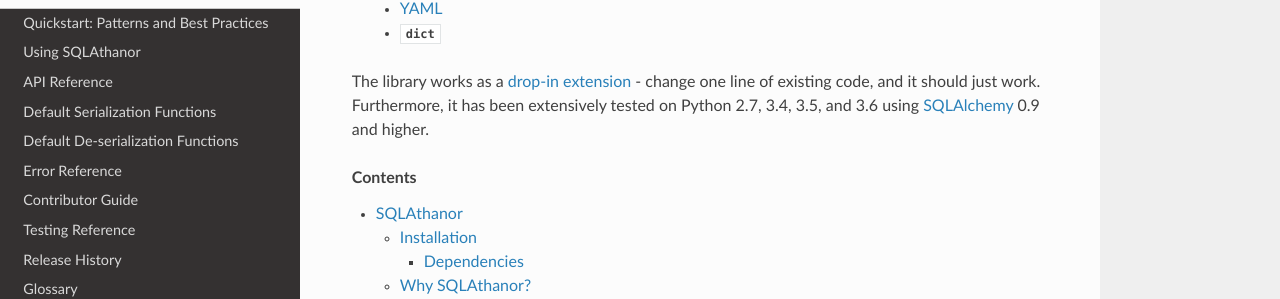
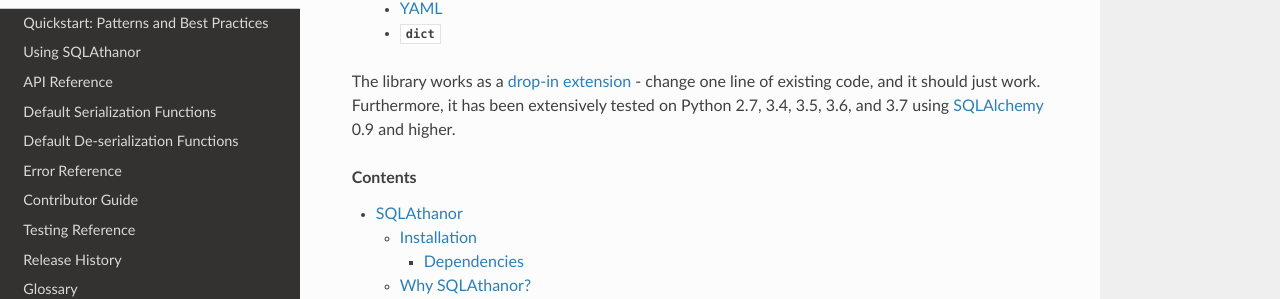
Before and after one commit to insightindustry/sqlathanor, a Sphinx documentation site: the page built from docs/index.rst, in a window 1280 px wide and 900 px high, scrolled down 531 px. Shown: the part 186-485 px from the top of the window. Built offline with Sphinx 7.4.7 and the Read the Docs theme 2.0.0, drawn with Linux system fonts in a browser that asks for light colours.

Commit message:
Updated documentation to reflect Python 3.7 support.

```diff
--- a/README.rst
+++ b/README.rst
@@ -96,7 +96,7 @@
 
 The library works as a drop-in extension - change one line of existing code, and
 it should just work. Furthermore, it has been extensively tested on Python 2.7,
-3.4, 3.5, and 3.6 using `SQLAlchemy <http://www.sqlalchemy.org>`_ 0.9 and higher.
+3.4, 3.5, 3.6, and 3.7 using `SQLAlchemy <http://www.sqlalchemy.org>`_ 0.9 and higher.
 
 **COMPLETE DOCUMENTATION:** http://sqlathanor.readthedocs.org/en/latest/index.html
 
--- a/docs/index.rst
+++ b/docs/index.rst
@@ -63,7 +63,8 @@
 
 The library works as a :term:`drop-in extension <drop-in replacement>` - change
 one line of existing code, and it should just work. Furthermore, it has been
-extensively tested on Python 2.7, 3.4, 3.5, and 3.6 using `SQLAlchemy`_ 0.9 and higher.
+extensively tested on Python 2.7, 3.4, 3.5, 3.6, and 3.7 using `SQLAlchemy`_ 0.9 and
+higher.
 
 .. contents::
  :depth: 3
```
